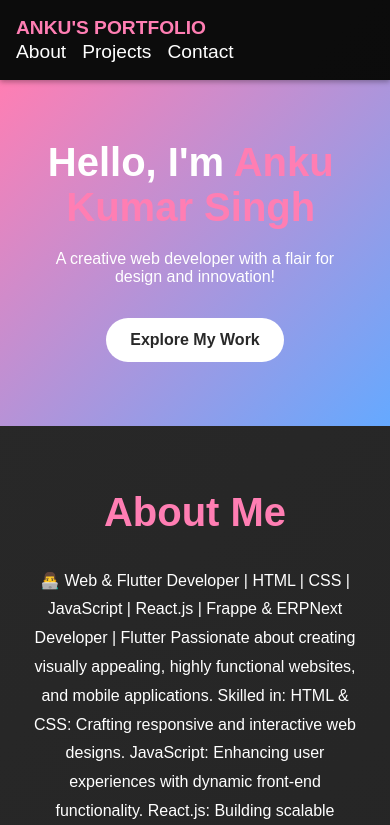
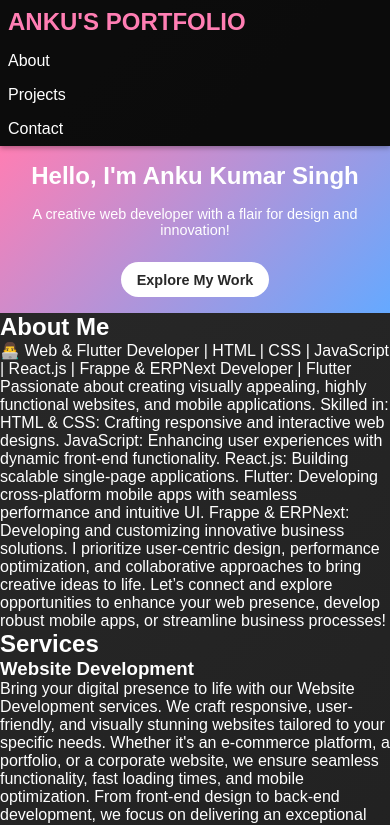
Before and after one commit to Singhanku999/My-Portfolio-Website, a plain HTML site: page index.html in a window 390 px wide. Shown: the top 825 px of the page. Drawn offline with Linux system fonts and the light colour scheme.

Commit message:
Update Style.css

```diff
--- a/Style.css
+++ b/Style.css
@@ -5,34 +5,7 @@
     box-sizing: border-box;
 }
 
-/* Loader */
-#loader {
-  position: fixed;
-  width: 100vw;
-  height: 100vh;
-  background: linear-gradient(135deg, #ff7eb3, #65a9ff);
-  display: flex;
-  flex-direction: column;
-  justify-content: center;
-  align-items: center;
-  z-index: 1000;
-}
-
-.spinner {
-  width: 50px;
-  height: 50px;
-  border: 5px solid #fff;
-  border-top: 5px solid #ff7eb3;
-  border-radius: 50%;
-  animation: spin 1s linear infinite;
-}
-
-@keyframes spin {
-  to {
-    transform: rotate(360deg);
-  }
-}
-
+/* Body */
 body {
     font-family: 'Poppins', sans-serif;
     color: #fff;
@@ -55,7 +28,7 @@ body {
 }
 
 .logo {
-  font-size: 1.5rem;
+    font-size: 1.8rem;
     font-weight: bold;
     color: #ff7eb3;
     text-transform: uppercase;
@@ -93,33 +66,6 @@ body {
 .glitch {
     font-size: 3rem;
     color: #fff;
-  position: relative;
-  animation: glitch 1.5s infinite;
-}
-
-.glitch span {
-  color: #ff7eb3;
-}
-
-@keyframes glitch {
-  0% {
-    transform: translate(0);
-  }
-  20% {
-    transform: translate(5px, 5px);
-  }
-  40% {
-    transform: translate(-5px, -5px);
-  }
-  60% {
-    transform: translate(3px, 3px);
-  }
-  80% {
-    transform: translate(-3px, -3px);
-  }
-  100% {
-    transform: translate(0);
-  }
 }
 
 .tagline {
@@ -128,13 +74,13 @@ body {
 }
 
 .button {
-  padding: 1rem 2rem;
+    padding: 0.8rem 1.5rem;
     background: #fff;
     color: #292929;
     text-decoration: none;
     border-radius: 50px;
     font-weight: bold;
-  margin-top: 2rem;
+    margin-top: 1.5rem;
     transition: transform 0.3s, background 0.3s;
 }
 
@@ -144,112 +90,65 @@ body {
     color: #fff;
 }
 
-/* Sections */
-.about,
-.projects,
-.contact {
-  padding: 4rem 2rem;
-  text-align: center;
+/* Responsive Adjustments */
+@media (max-width: 768px) {
+    .navbar {
+        flex-direction: column;
+        align-items: flex-start;
+        padding: 1rem;
     }
 
-.about h2,
-.projects h2,
-.contact h2 {
-  font-size: 2.5rem;
-  color: #ff7eb3;
-  margin-bottom: 2rem;
+    .nav-links {
+        flex-direction: column;
+        gap: 1rem;
+        width: 100%;
+        margin-top: 1rem;
     }
 
-.about p {
-  line-height: 1.8;
-}
-
-/* Projects */
-.project-grid {
-  display: flex;
-  gap: 1.5rem;
-  justify-content: center;
-  flex-wrap: wrap;
-}
-
-.project-card {
-  background: rgba(255, 255, 255, 0.1);
-  padding: 2rem;
-  border-radius: 12px;
-  width: calc(100% - 2rem);
-  max-width: 350px;
-  box-shadow: 0 4px 10px rgba(0, 0, 0, 0.2);
-  transition: transform 0.3s;
-}
-
-.project-card:hover {
-  transform: scale(1.05);
-}
-
-.project-card h3 {
-  margin-bottom: 1rem;
-  color: #ff7eb3;
-}
-
-.project-card p {
-  font-size: 1rem;
-  line-height: 1.5;
-}
-
-/* Contact */
-.contact a {
-  color: #ff7eb3;
-  text-decoration: none;
-  font-size: 1.2rem;
-}
-
-.contact a:hover {
-  text-decoration: underline;
-}
-
-/* Footer */
-.footer {
-  padding: 1rem;
-  background: #1c1c1c;
-  color: #fff;
-  text-align: center;
-}
-
-/* Responsive Design */
-@media (max-width: 768px) {
     .hero {
-    clip-path: none;
         height: auto;
-    padding: 4rem 2rem;
+        padding: 2rem 1rem;
     }
 
     .glitch {
-    font-size: 2.5rem;
+        font-size: 2rem;
     }
 
     .tagline {
         font-size: 1rem;
     }
-
-  .button {
-    padding: 0.8rem 1.5rem;
 }
 
+@media (max-width: 480px) {
     .navbar {
-    padding: 1rem;
-    flex-wrap: wrap;
-  }
-
-  .nav-links {
-    gap: 1rem;
-    flex-wrap: wrap;
-  }
-
-  .project-card {
-    width: 100%;
+        height: auto;
+        padding: 0.5rem;
     }
 
     .logo {
-    font-size: 1.2rem;
+        font-size: 1.5rem;
+    }
+
+    .nav-links a {
+        font-size: 1rem;
+    }
+
+    .hero {
+        padding: 1rem;
+        clip-path: none;
+        background: linear-gradient(135deg, #ff7eb3, #65a9ff);
+    }
+
+    .glitch {
+        font-size: 1.5rem;
+    }
+
+    .tagline {
+        font-size: 0.9rem;
+    }
+
+    .button {
+        padding: 0.6rem 1rem;
+        font-size: 0.9rem;
     }
 }
```
Lines whose indentation alone changed are shown as unchanged.
